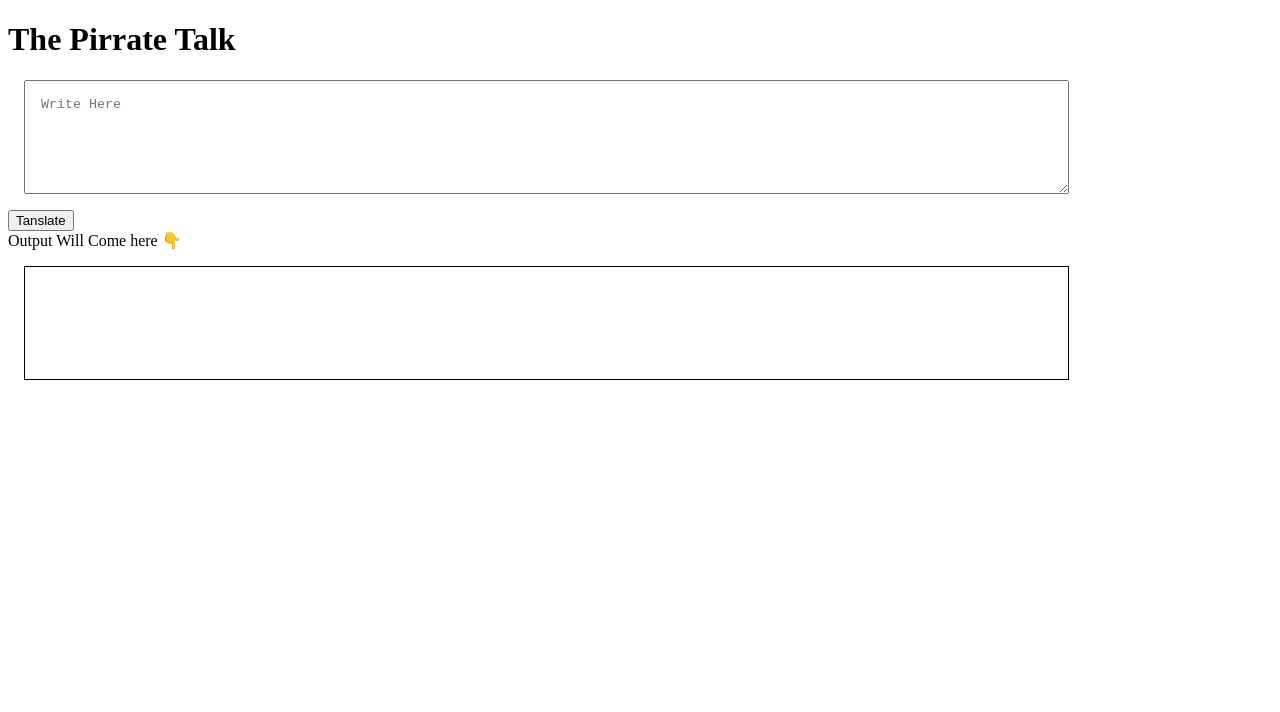
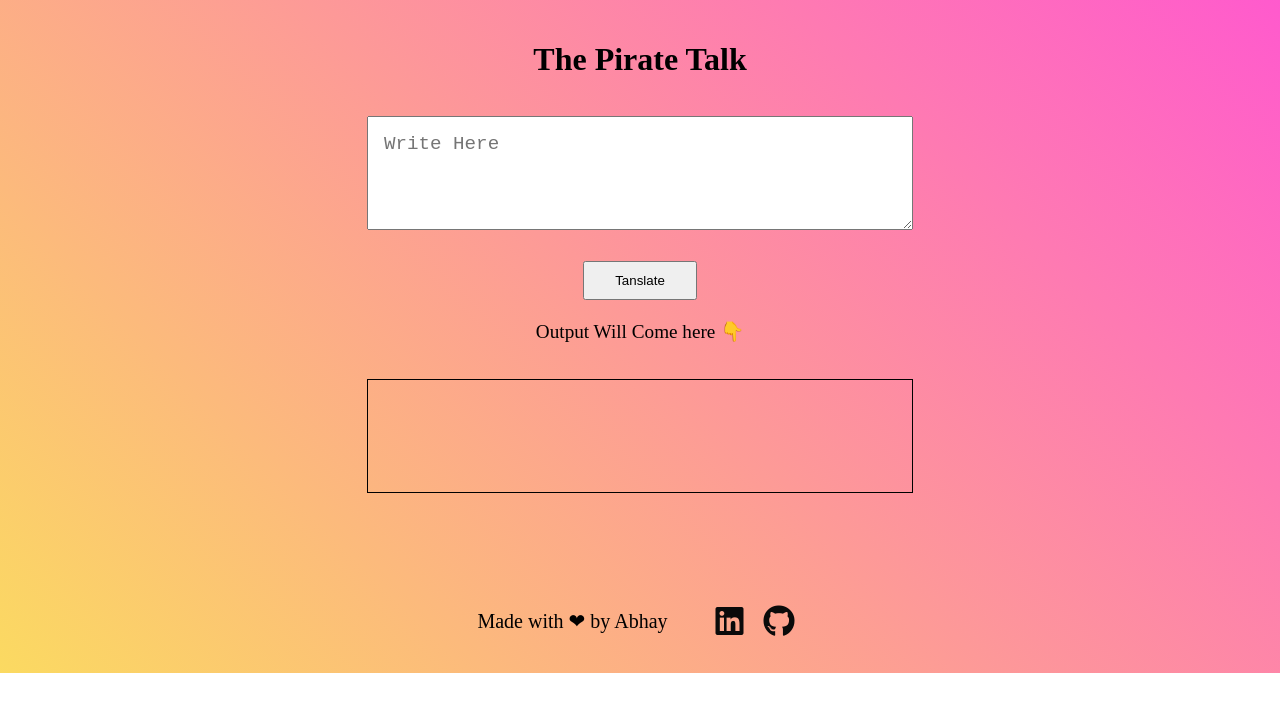
Before and after one commit to abhaymishr/The-Pirrate-Talk, a plain HTML site: page index.html in a window 1280 px wide. Drawn offline with Linux system fonts and the light colour scheme.

Commit message:
style:Footer Added

```diff
--- a/index.html
+++ b/index.html
@@ -1,36 +1,39 @@
 <!DOCTYPE html>
 <html lang="en">
-<head>
-    <meta charset="UTF-8">
-    <meta http-equiv="X-UA-Compatible" content="IE=edge">
-    <meta name="viewport" content="width=h1, initial-scale=1.0">
-    <title>The Pirrate Talk</title>
+  <head>
+    <meta charset="UTF-8" />
+    <meta http-equiv="X-UA-Compatible" content="IE=edge" />
+    <meta name="viewport" content="width=h1, initial-scale=1.0" />
+    <title>The Pirate Talk</title>
+    <link
+      rel="stylesheet"
+      href="https://use.fontawesome.com/releases/v5.15.4/css/all.css"
+      integrity="sha384-DyZ88mC6Up2uqS4h/KRgHuoeGwBcD4Ng9SiP4dIRy0EXTlnuz47vAwmeGwVChigm"
+      crossorigin="anonymous"
+    />
+    <link rel="stylesheet" href="./style.css" />
+  </head>
+  <body>
+    <main>
+      <h1>The Pirate Talk</h1>
+      <textarea id="btn-textarea" placeholder="Write Here"></textarea>
+      <button id="btn-translate">Tanslate</button>
+      <div class="description">Output Will Come here 👇</div>
+      <div id="output"></div>
+    </main>
 
-    <style >
-        textarea{
-            width: 80%;
-            height: 10vh;
-            display: block;
-            margin:1rem;
-            padding: 1rem;
-        }
+    <footer class="main-footer">
+      <div class="footer-content">
+        <p class="footer-text">Made with ❤ by Abhay <br /></p>
 
-        #output{
-            border: 1px solid black;
-            width: 80%;
-            height: 10vh;
-            display: block;
-            margin:1rem;
-            padding: 1rem;
-        }
-    </style>
-</head>
-<body>
-    <h1>The Pirrate Talk</h1>
-    <textarea id="btn-textarea" placeholder="Write Here"></textarea>
-    <button id="btn-translate">Tanslate</button>
-    <div>Output Will Come here 👇</div>
-    <div id="output"></div>
+        <div class="social">
+          <a href="https://www.linkedin.com/in/abhaymishr/" target="_blank"><i class="fab fa-linkedin fa-2x"></i></a>
+          <a href="https://github.com/abhaymishr" target="_blank"><i class="fab fa-github fa-2x"></i></a>
+
+        </div>
+      </div>
+    </footer>
+
     <script src="/app.js" type="text/javascript"></script>
-</body>
+  </body>
 </html>
--- /dev/null
+++ b/style.css
@@ -0,0 +1,88 @@
+body {
+    display: flex;
+    flex-direction: column;
+    width: 50vw;
+    align-items: center;
+    margin: 20px auto;
+    text-align: center;
+
+    /* background-image: linear-gradient(45deg, #85ffbd 0%, #fffb7d 100%); */
+    /* background-color: #fbda61; */
+    background-image: linear-gradient(45deg, #fbda61 0%, #ff5acd 100%);
+    background-repeat: no-repeat;
+  }
+
+  main {
+    display: flex;
+    flex-direction: column;
+    width: 100%;
+    align-items: center;
+  }
+
+  label {
+    font-size: 1.3rem;
+    padding: 10px;
+    margin-top: 15px;
+  }
+
+  button {
+    margin-top: 15px;
+    padding: 10px 30px;
+    /* width: 20%; */
+    text-align: center;
+  }
+
+  textarea {
+    width: 80%;
+    height: 10vh;
+    display: block;
+    margin: 1rem;
+    padding: 1rem;
+    font-size: 1.2rem;
+  }
+
+  .description {
+    margin: 20px;
+    font-size: 1.2rem;
+  }
+
+  #output {
+    border: 1px solid black;
+    width: 80%;
+    height: 10vh;
+    display: block;
+    margin: 1rem;
+    padding: 1rem;
+    font-size: 1.2rem;
+  }
+
+  /* FOOTER */
+  .main-footer {
+    color: rgb(0, 0, 0);
+    /* width: 100%; */
+    /* border-top: 1px solid black; */
+    margin-top: 5rem;
+  }
+
+  .footer-content {
+    display: flex;
+    justify-content: center;
+    align-items: center;
+  }
+
+  .footer-text {
+    font-size: 20px;
+    margin-right: 40px;
+  }
+
+  .social .fab {
+    border-radius: 50%;
+    color: rgb(10, 10, 10);
+    /* color: var(--primary-color); */
+    text-align: center;
+    padding: 0.5rem;
+  }
+  .social .fab:hover {
+    background-color: var(--primary-color);
+    cursor: pointer;
+  }
```
